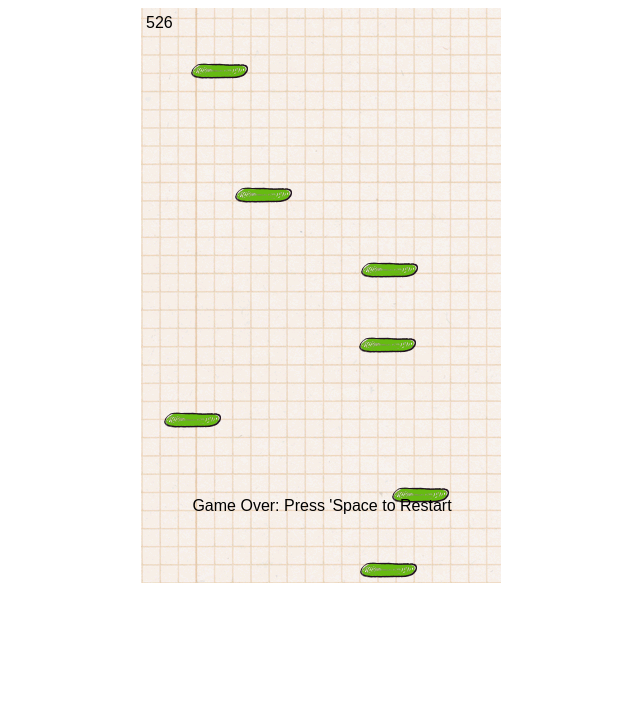
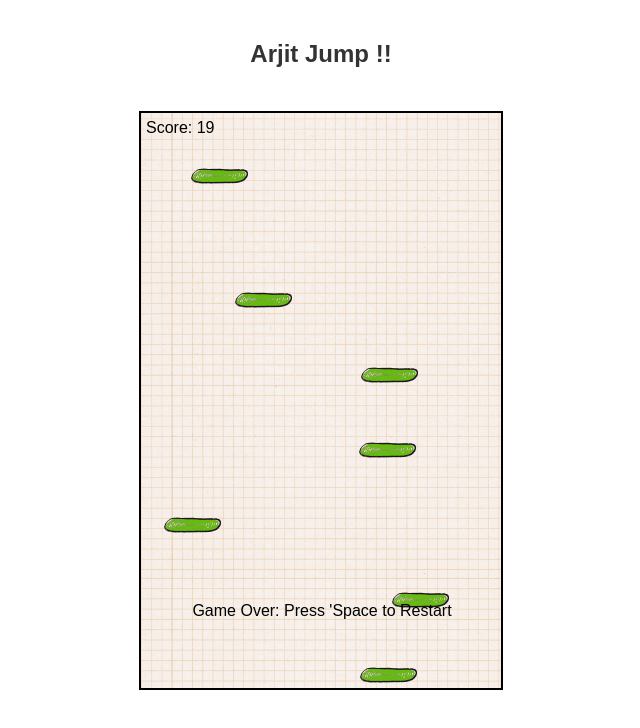
Before and after one commit to dev-Lavi/Doodle-version-LA, a plain HTML site: page doodle jump/index.html in a window 1280 px wide. Shown: the whole page, without its empty margins (319-959 px from the left). Drawn offline with Linux system fonts and the light colour scheme.

Commit message:
Final touch

```diff
--- a/doodle jump/index.html
+++ b/doodle jump/index.html
@@ -9,6 +9,7 @@
 <body>
     <!-- A container used to draw graphics on a web page usually a 2D or 3D context.
      canvas-Game Board      -->
+    <h1 id="gameTitle">Arjit Jump !!</h1>
     <canvas id="board"></canvas>
 </body>
 </html>
--- a/doodle jump/script.js
+++ b/doodle jump/script.js
@@ -80,7 +80,10 @@ function update()
     //clear canvas and prevent overlapping of image
     context.clearRect(0, 0, board.width, board.height);
 
+    // Update doodler's position based on velocity
     doodler.x += velocityX;
+    velocityY += gravity;  //doodler falls down after jumping
+    doodler.y += velocityY;
 
     //As doodler pass right side of board
     if(doodler.x > boardWidth)
@@ -90,44 +93,48 @@ function update()
     else if(doodler.x + doodler.width < 0)
         doodler.x = boardWidth;   //telepot to end of canvas (right side)
 
-
-    velocityY += gravity;  //doodler falls down after jumping
-    doodler.y += velocityY;
-
+    // Check for game over if doodler goes off the bottom of the screen
     if(doodler.y > board.height){
         gameOver = true;
+
     }
+
     // drawing doodler again and again in loop
     context.drawImage(doodler.img, doodler.x, doodler.y,doodler.width,doodler.height);
 
      //platforms
+     // Move platforms and check for collisions
       for(let i = 0; i < platformArray.length; i++){
       let platform = platformArray[i];
 
+      // Make platforms scroll down if the doodler is above a certain height
       if(velocityY < 0 && doodler.y < boardHeight*3/4) { //doodler  is above 3/4 height from bottom
           platform.y -= initialVelocityY ; //slides platform down the canvas
       }
 
+
+      // Check for collision between doodler and platform
       if(detectCollision(doodler, platform) && velocityY >= 0) {
-        velocityY = initialVelocityY;   //jumps on the platform
+        velocityY = initialVelocityY;   //bounce on the platform
       }
 
+      // Draw platform on the canvas
       context.drawImage(platform.img, platform.x, platform.y, platform.width, platform.height);
      }
 
 
-     //clear platforms and add new ones
+     //clear platforms that go off the screen and add new ones
      while(platformArray.length > 0 && platformArray[0].y >= boardHeight) {
         platformArray.shift();  //removes element from array
         newPlatform();   //replace with new platform on top
      }
 
 
-     //scores
+     //Update and display scores
      updateScore();
      context.fillStyle = "black";
      context.font = "16px sans-serif";
-     context.fillText(score, 5, 20);
+     context.fillText("Score: " +score, 5, 20);
 
      if(gameOver) {
         context.fillText("Game Over: Press 'Space to Restart",boardWidth/7, boardHeight*7/8);
@@ -138,26 +145,27 @@ function update()
 
 function moveDoodler(e) {
     if (e.code == "ArrowRight" || e.code == "KeyD") { //move right
-        velocityX = 4;
+        velocityX = 3;
         doodler.img = doodlerRightImg;
     }
     else if (e.code == "ArrowLeft" || e.code == "KeyA") { //move left
-        velocityX = -4;
+        velocityX = -3;
         doodler.img = doodlerLeftImg;
     }
     else if(e.code == "Space" && gameOver) {
-        let doodler = {
-            img : doodlerRightImg,
-            x : doodlerX,  //position of doodler at start from x-axis
-            y : doodlerY,
-            width : doodlerWidth,  //width of doodler
-            height : doodlerHeight
-        }
 
+        doodler.x = doodlerX;   //position of doodler at start from x-axis
+        doodler.y = doodlerY;
+        doodler.img = doodlerRightImg;
+        doodler.width = doodlerWidth;
+        doodler.height = doodlerHeight;
         velocityX = 0;
         velocityY = initialVelocityY;
         score = 0;
+        highestY = doodlerY;
         gameOver = false;
+
+        platformArray = []; // Clears existing platforms
         placePlatforms();
     }
 }
@@ -215,16 +223,11 @@ function detectCollision(a,b) {
            a.y + a.height > b.y ;    //a's bottom left corner passes b's top left corner
 }
 
-
+let highestY = doodlerY;  // Initialize to doodler's starting y position
 function updateScore() {
-    let points = Math.floor(50*Math.random());   //(0-1) * 50  --> (0-50)
-    if ( velocityY < 0) {     //going UP
-        maxScore += points;
-        if(score < maxScore) {
-            score = maxScore;
-        }
-    }
-    else if (velocityY >= 0) {
-        maxScore -= points;
+    // Only update the score if doodler is moving upwards and reaches a new highest point
+    if (velocityY < 0 && doodler.y < highestY) {
+        highestY = doodler.y;  // Update highest point
+        score++;               // Increment score
     }
 }
--- a/doodle jump/style.css
+++ b/doodle jump/style.css
@@ -1,8 +1,31 @@
-body {
-    text-align: center;
+* {
+    margin: 0;
+    padding: 0;
 }
 
+body, html {
+    height: 100%;
+    display: flex;
+    align-items: center;
+    justify-content: center;
+}
 
 #board {
     background-image: url(./doodlejumpbg.png);
+    background-size: cover;
+    width: 360px;
+    height: 575px;
+    border: 2px solid black;
+    display: block;
+    margin: 0 auto;
 }
+
+#gameTitle {
+    font-family: 'Arial', sans-serif;
+    font-size: 24px;
+    color: #333;
+    position: absolute;
+    top: 40px;
+    left: 50%;
+    transform: translateX(-50%);
+}
```
